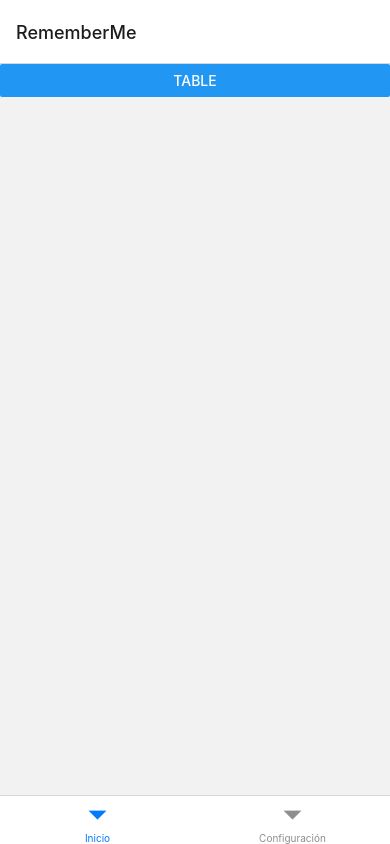
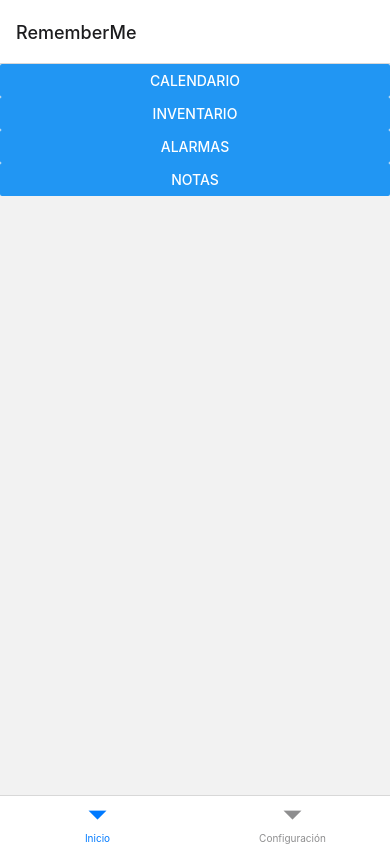
Before and after one commit to JorgePeniaranda/RememberMe, a React Native app: screen /Inicio in a window 390 px wide. Built offline with nearby package versions, Linux system fonts and the light colour scheme.

Commit message:
add more categories

```diff
--- a/src/navigation/HomeScreen-NavigationStack.js
+++ b/src/navigation/HomeScreen-NavigationStack.js
@@ -1,7 +1,10 @@
 import { createNativeStackNavigator } from '@react-navigation/native-stack'
 import React from 'react'
 import Home from '../screens/homeScreen/screens/Home';
-import Table from '../screens/homeScreen/screens/Table';
+import Inventario from '../screens/homeScreen/screens/Inventario';
+import Calendario from '../screens/homeScreen/screens/Calendario';
+import Alarmas from '../screens/homeScreen/screens/Alarmas';
+import Notas from '../screens/homeScreen/screens/Notas';
 
 const Stack = createNativeStackNavigator();
 
@@ -12,7 +15,10 @@ export default function NavigationStack() {
     return (
         <Stack.Navigator>
             <Stack.Screen name="RememberMe" component={Home} />
-            <Stack.Screen name="Table" component={Table} />
+            <Stack.Screen name="Calendario" component={Calendario} />
+            <Stack.Screen name="Inventario" component={Inventario} />
+            <Stack.Screen name="Alarmas" component={Alarmas} />
+            <Stack.Screen name="Notas" component={Notas} />
         </Stack.Navigator>
     )
 }
--- /dev/null
+++ b/src/screens/homeScreen/screens/Alarmas.js
@@ -0,0 +1,10 @@
+import { SafeAreaView, Text } from 'react-native'
+import React from "react";
+
+export default function Alarmas() {
+    return (
+        <SafeAreaView>
+            <Text>¡Hola, esto es Alarmas!</Text>
+        </SafeAreaView>
+    )
+}
--- /dev/null
+++ b/src/screens/homeScreen/screens/Calendario.js
@@ -0,0 +1,10 @@
+import { SafeAreaView, Text } from 'react-native'
+import React from "react";
+
+export default function Calendario() {
+    return (
+        <SafeAreaView>
+            <Text>¡Hola, esto es Calendario!</Text>
+        </SafeAreaView>
+    )
+}
--- a/src/screens/homeScreen/screens/Home.js
+++ b/src/screens/homeScreen/screens/Home.js
@@ -8,7 +8,10 @@ export default function Home(props) {
     };
     return (
         <SafeAreaView>
-            <Button title='Table' onPress={() => goToHome("Table")} />
+            <Button title='Calendario' onPress={() => goToHome("Calendario")} />
+            <Button title='Inventario' onPress={() => goToHome("Inventario")} />
+            <Button title='Alarmas' onPress={() => goToHome("Alarmas")} />
+            <Button title='Notas' onPress={() => goToHome("Notas")} />
         </SafeAreaView>
     )
 }
--- a/src/screens/homeScreen/screens/Table.js
+++ b/src/screens/homeScreen/screens/Inventario.js
@@ -1,11 +1,10 @@
 import { SafeAreaView, Text } from 'react-native'
 import React from "react";
-/* import PropTypes from 'prop-types' */
 
-export default function Table() {
+export default function Inventario() {
     return (
         <SafeAreaView>
-            <Text>Hola, esto es Table</Text>
+            <Text>¡Hola, esto es Inventario!</Text>
         </SafeAreaView>
     )
 }
--- /dev/null
+++ b/src/screens/homeScreen/screens/Notas.js
@@ -0,0 +1,10 @@
+import { SafeAreaView, Text } from 'react-native'
+import React from "react";
+
+export default function Notas() {
+    return (
+        <SafeAreaView>
+            <Text>¡Hola, esto es Notas!</Text>
+        </SafeAreaView>
+    )
+}
```
